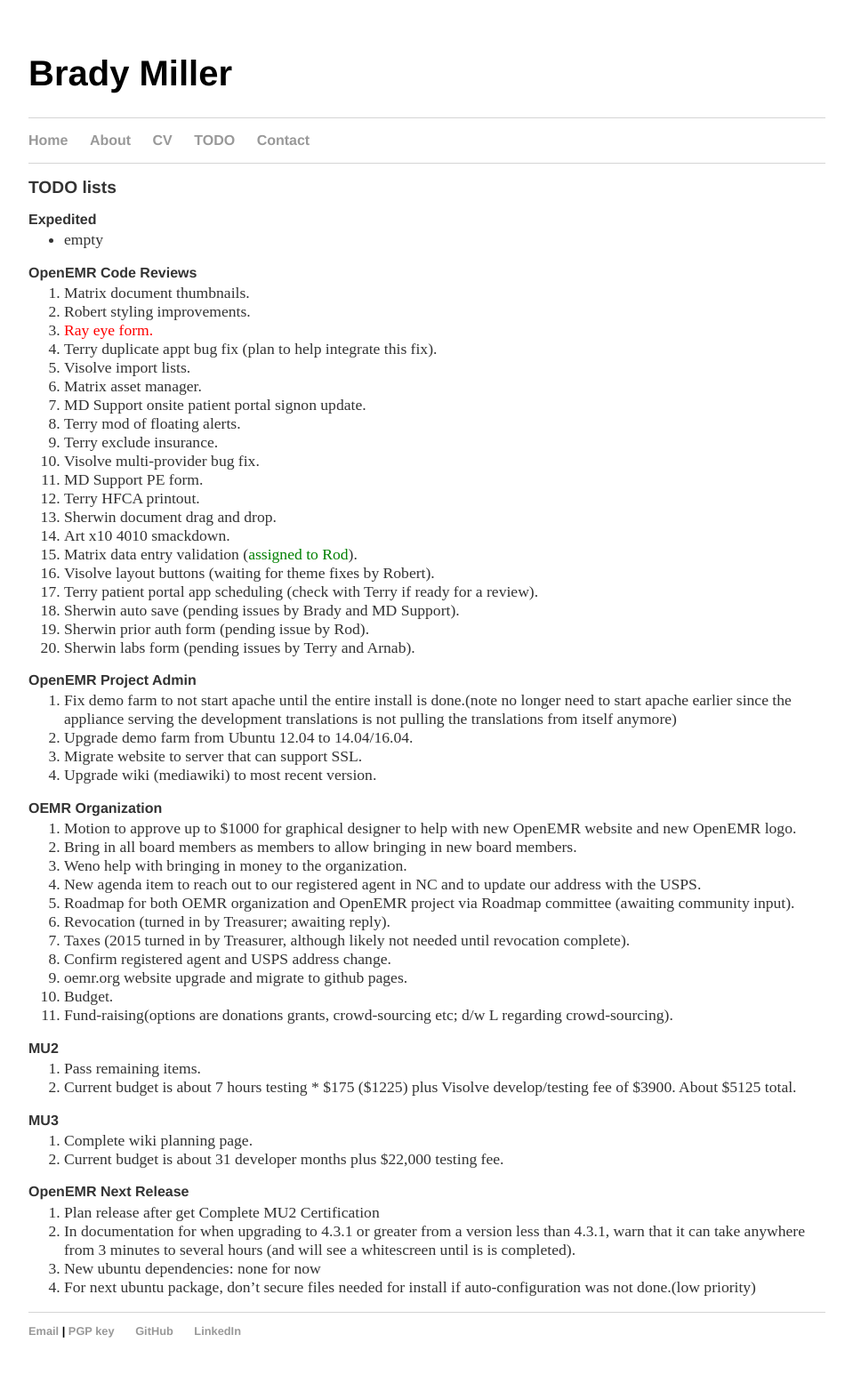
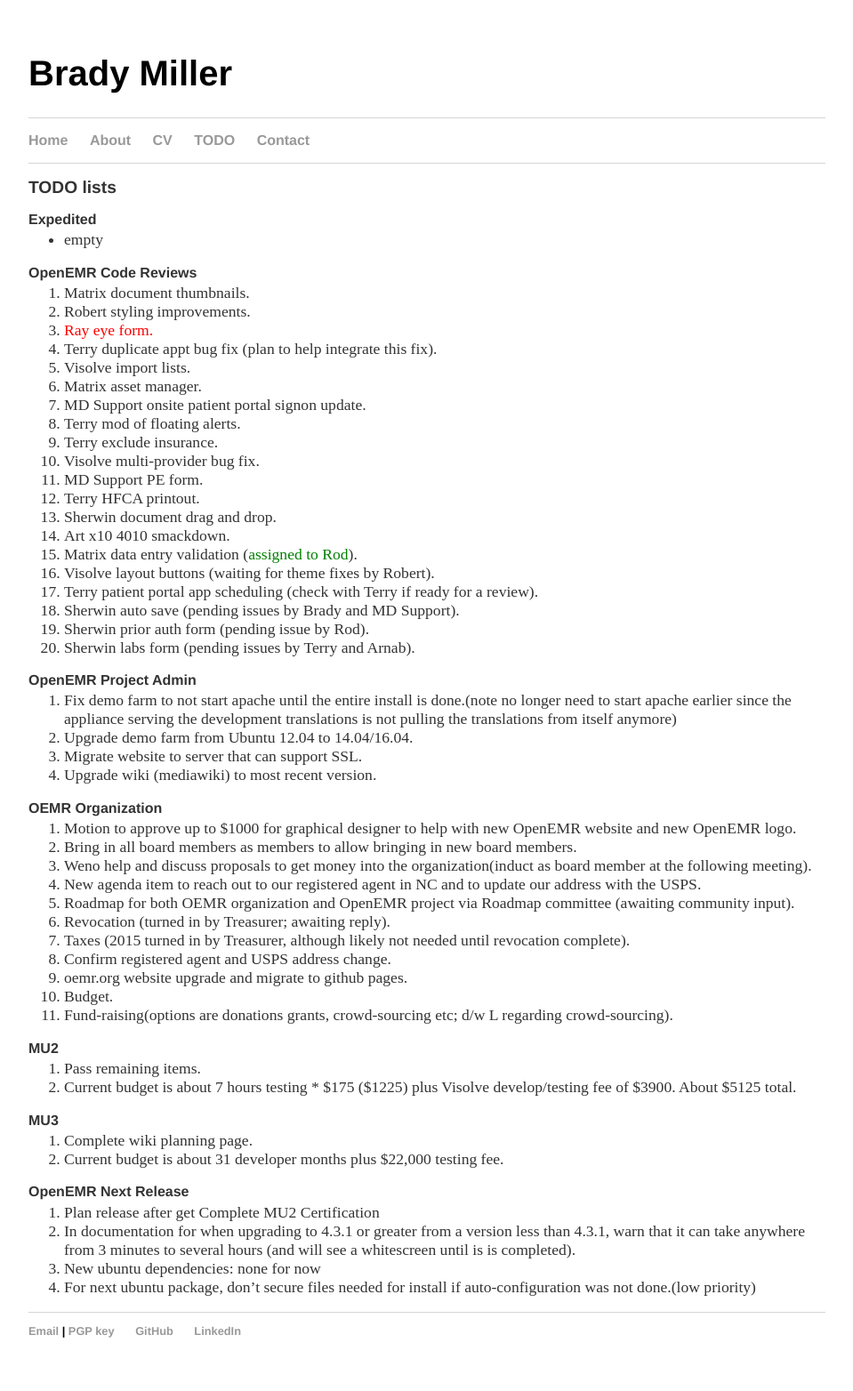
Before and after one commit to bradymiller/bradymiller.github.io, a Jekyll site: the page built from todo/index.md, in a window 1280 px wide. Shown: the whole page at 89% size, without its empty margins (160-1119 px from the left). Built offline with Jekyll 4.4.1, drawn with Linux system fonts in a browser that asks for light colours.

Commit message:
Update todo list

```diff
--- a/todo/index.md
+++ b/todo/index.md
@@ -37,7 +37,7 @@
 ### OEMR Organization
 1. Motion to approve up to $1000 for graphical designer to help with new OpenEMR website and new OpenEMR logo.
 1. Bring in all board members as members to allow bringing in new board members.
-1. Weno help with bringing in money to the organization.
+1. Weno help and discuss proposals to get money into the organization(induct as board member at the following meeting).
 1. New agenda item to reach out to our registered agent in NC and to update our address with the USPS.
 1. Roadmap for both OEMR organization and OpenEMR project via Roadmap committee (awaiting community input).
 1. Revocation (turned in by Treasurer; awaiting reply).
```
